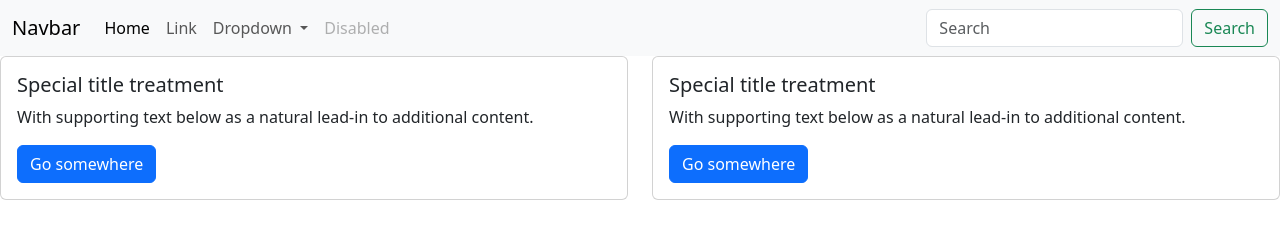
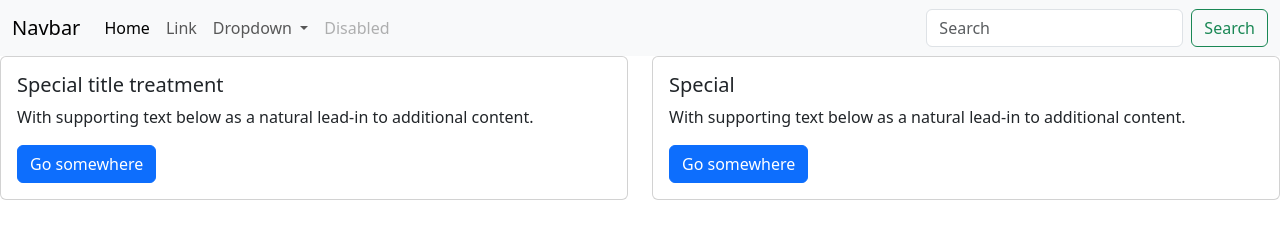
Before and after one commit to ashismondal18/Bootstrap-Project, a plain HTML site: page index.html in a window 1280 px wide. Drawn offline with nearby package versions, Linux system fonts and the light colour scheme.

Commit message:
Update index.html

```diff
--- a/index.html
+++ b/index.html
@@ -56,7 +56,7 @@
         <div class="col-sm-6">
           <div class="card">
             <div class="card-body">
-              <h5 class="card-title">Special title treatment</h5>
+              <h5 class="card-title">Special</h5>
               <p class="card-text">With supporting text below as a natural lead-in to additional content.</p>
               <a href="#" class="btn btn-primary">Go somewhere</a>
             </div>
```
